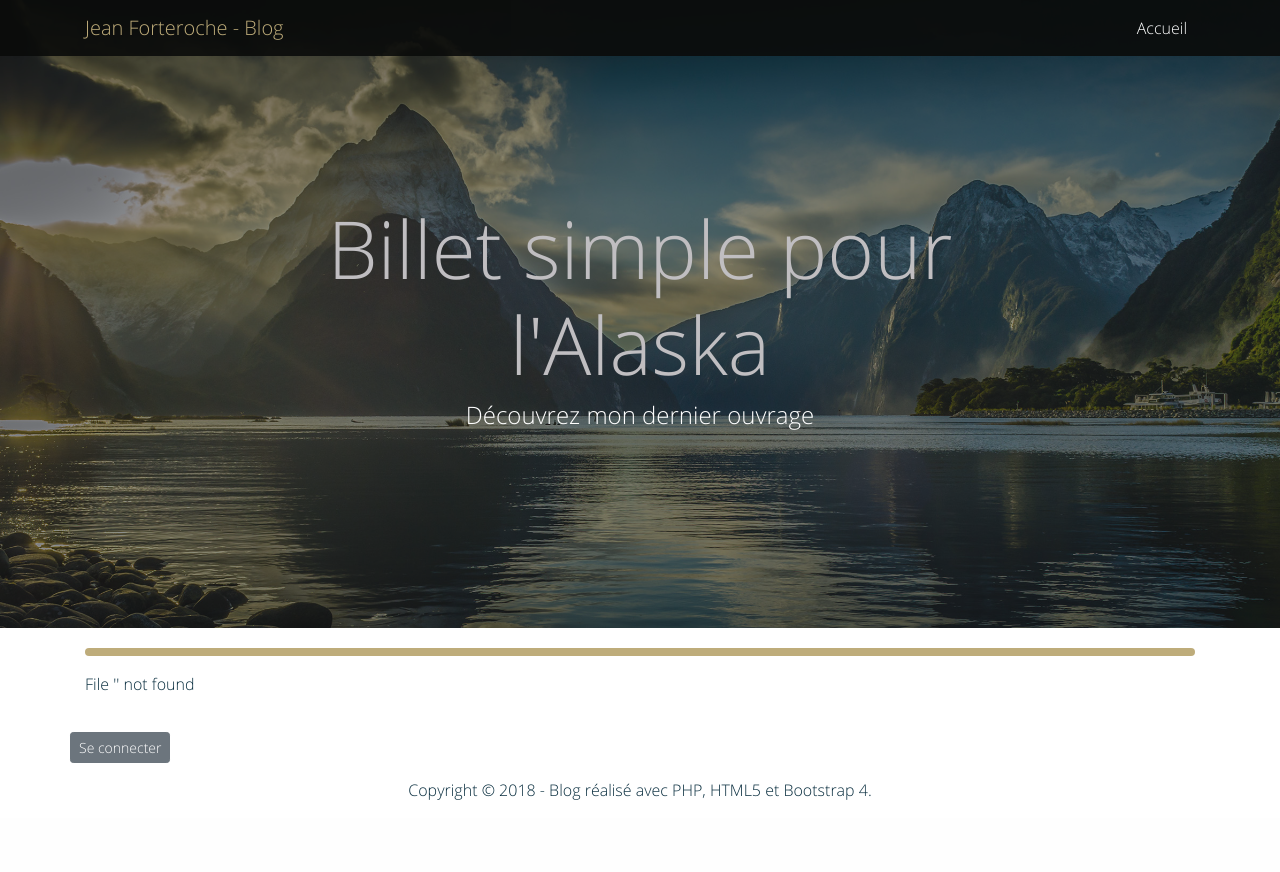
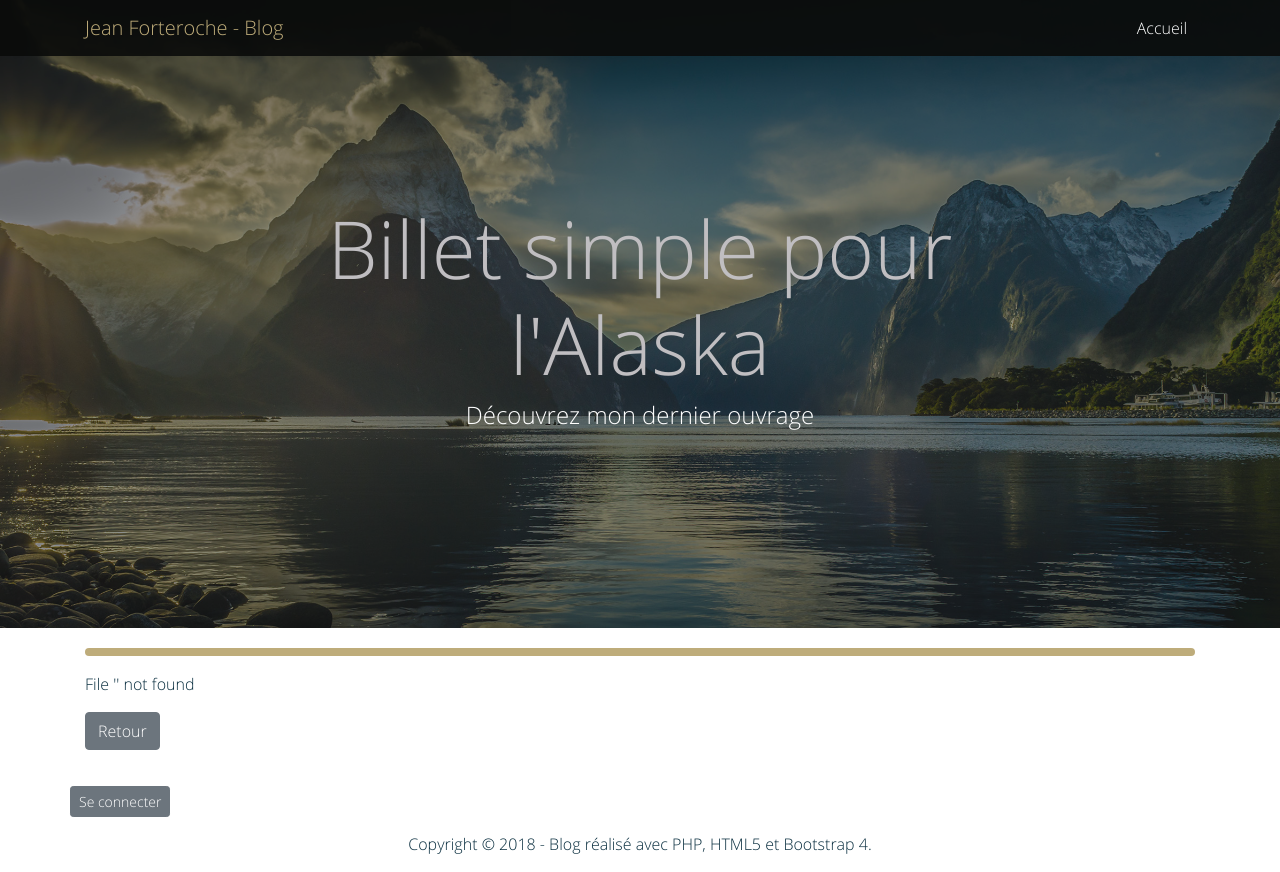
Before and after one commit to Chrisentem/Blog-MVC, a PHP site: page /Error in a window 1280 px wide. Before the commit the page ends 800 px from the top, so only its background shows below. Run offline with PHP 8.4, Linux system fonts and the light colour scheme; data that the repository does not hold is empty.

Commit message:
Error page display
"Previous page" button added to view

```diff
--- a/View/Error.php
+++ b/View/Error.php
@@ -1,3 +1,4 @@
 <?php $this->title = 'Mon Blog - Erreur !'; ?>
 
 <p><?= $this->clean($msgError) ?></p>
+<p><a class="btn btn-secondary" href="javascript:history.back()">Retour</a></p>
```
